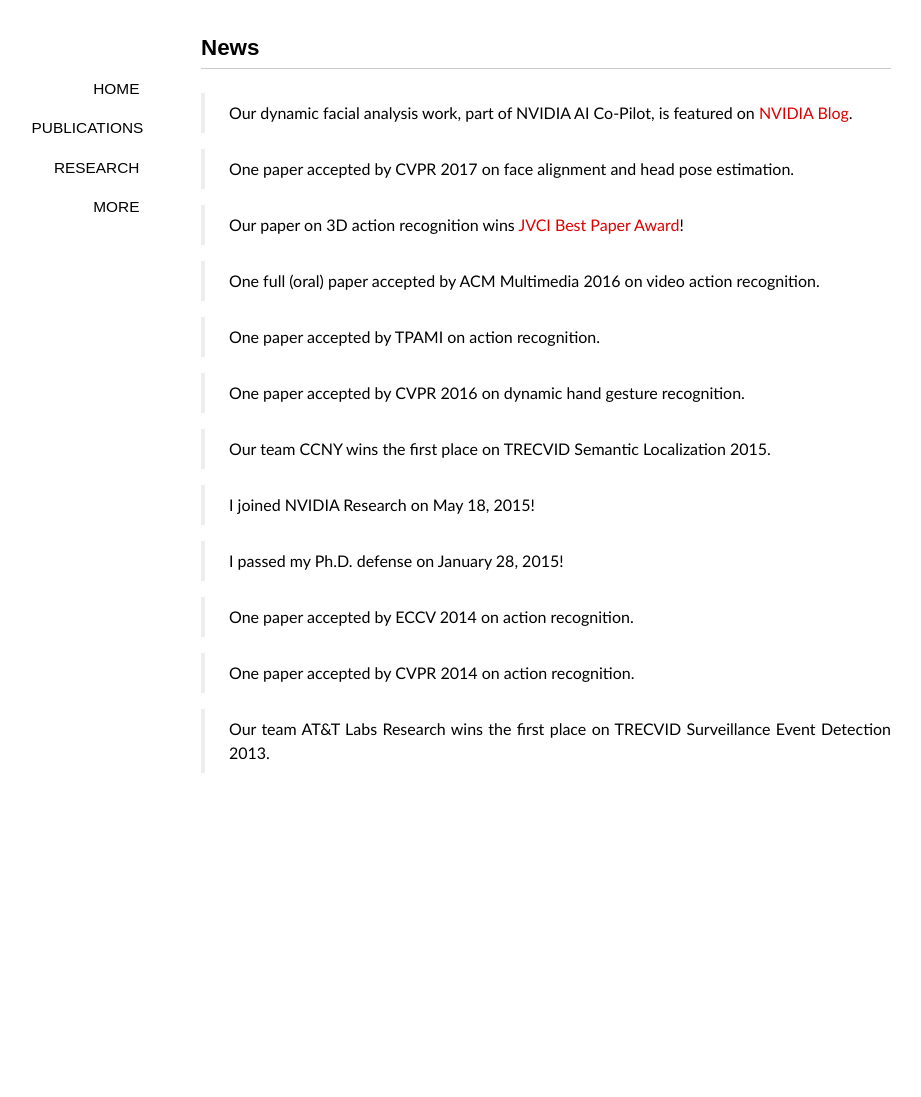
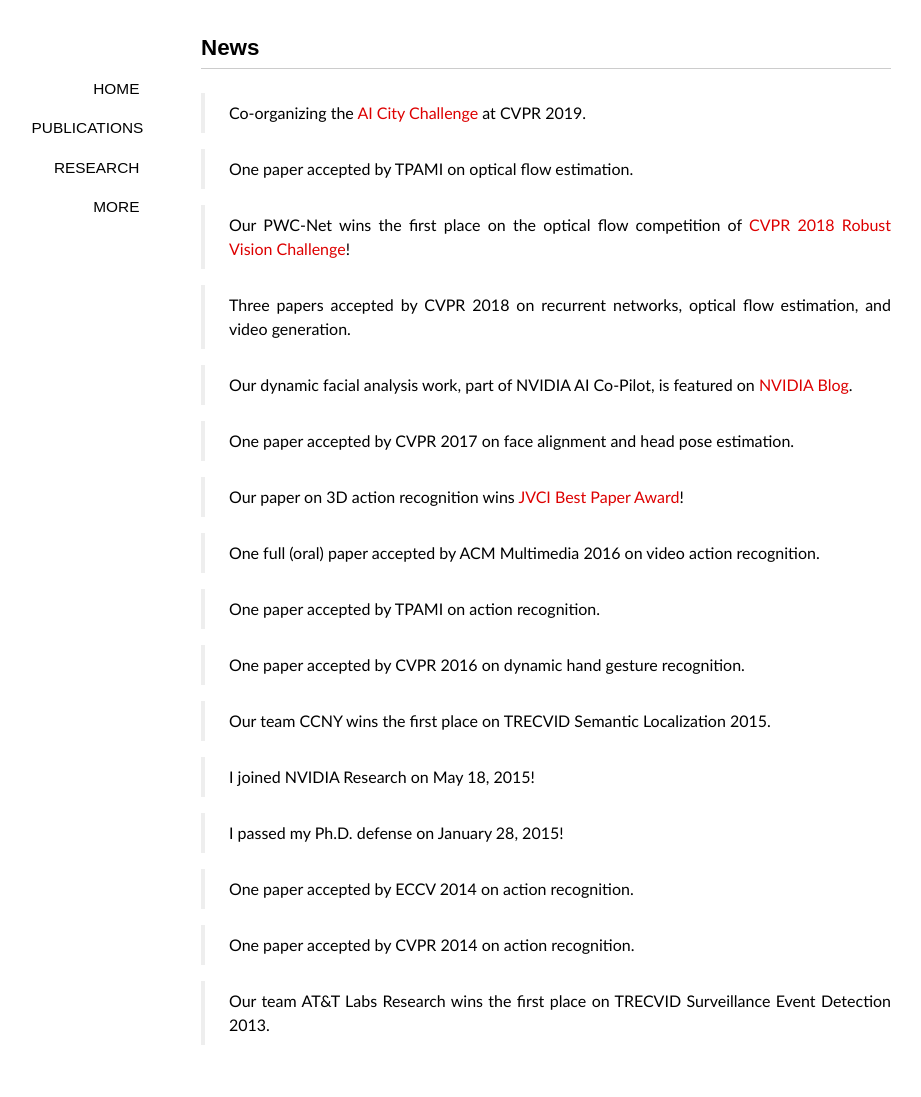
Before and after one commit to xiaodongyang/xiaodongyang.github.io, a Jekyll site: the page built from news.md, in a window 1280 px wide. Shown: the whole page, without its empty margins (94-1015 px from the left). Built offline with Jekyll 4.4.1, drawn with Linux system fonts in a browser that asks for light colours; some web fonts are replaced; before the commit the page ends 900 px from its top, so only the background shows below that.

Commit message:
Update news.md

```diff
--- a/news.md
+++ b/news.md
@@ -3,6 +3,14 @@ layout: page
 title: News
 comments: no
 ---
+
+> Co-organizing the [AI City Challenge](https://www.aicitychallenge.org) at CVPR 2019.
+
+> One paper accepted by TPAMI on optical flow estimation.
+
+> Our PWC-Net wins the first place on the optical flow competition of [CVPR 2018 Robust Vision Challenge](http://www.robustvision.net/leaderboard.php?benchmark=flow)!
+
+> Three papers accepted by CVPR 2018 on recurrent networks, optical flow estimation, and video generation.
 
 > Our dynamic facial analysis work, part of NVIDIA AI Co-Pilot, is featured on [NVIDIA Blog](https://devblogs.nvidia.com/parallelforall/ai-co-pilot-rnn-dynamic-facial-analysis/).
 
```
